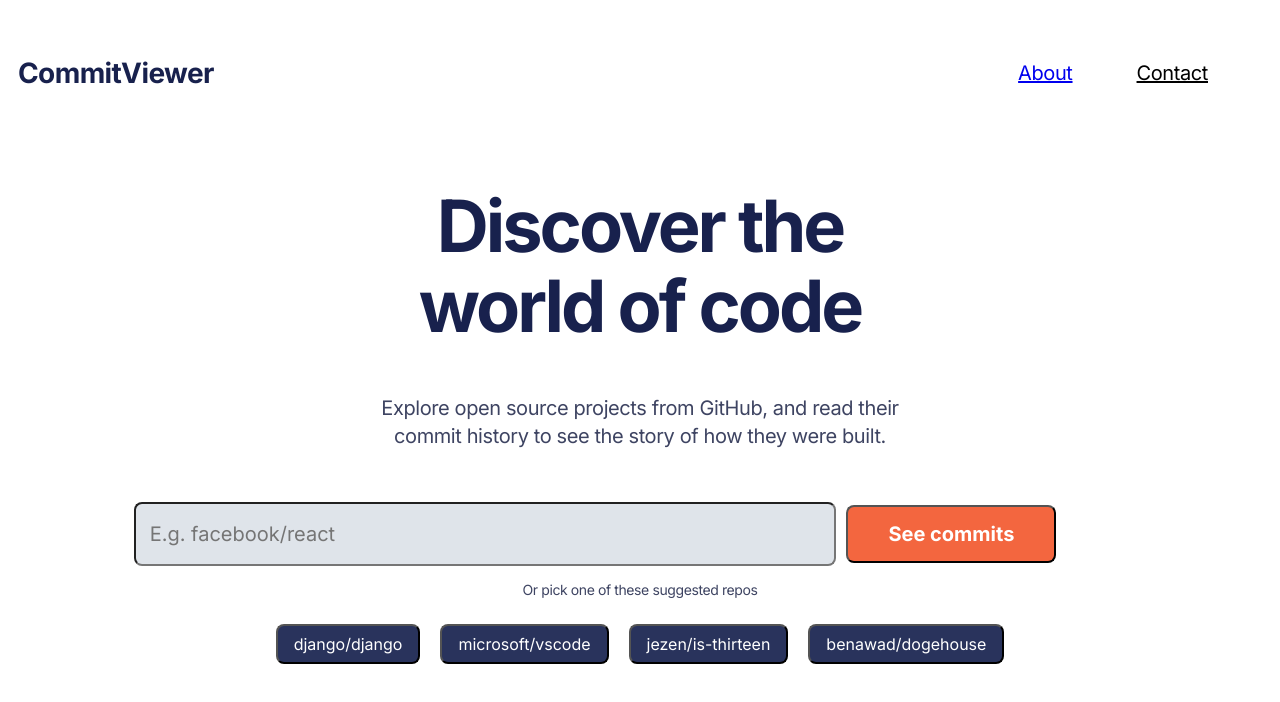
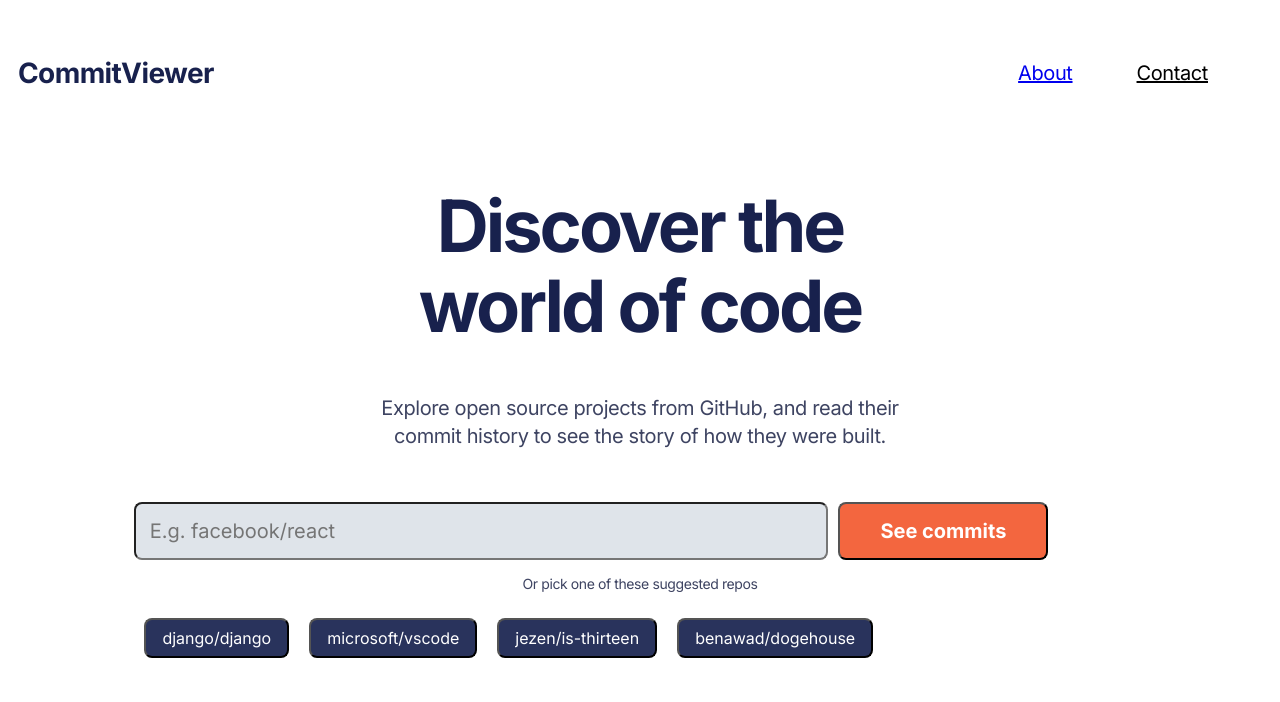
Before and after one commit to aviwembekeni/dado-react-code-audition, a React (Create React App) app: page / in a window 1280 px wide. Shown: the top 702 px of the page. Built offline with nearby package versions, Linux system fonts and the light colour scheme.

Commit message:
initial styling on the commit view page

```diff
--- a/src/components/home/Home.js
+++ b/src/components/home/Home.js
@@ -23,7 +23,7 @@ class Home extends Component {
        <div className="repo-search">
         <RepoSearchInput fetchRepoCommits={this.fetchRepoCommits}/>
         <p>Or pick one of these suggested repos</p>
-        <div className="repo-search-default-btns">
+        <div className="repo-search-default-btns center">
           <button onClick={() => this.fetchRepoCommits('django/django')}>django/django</button>
           <button onClick={() => this.fetchRepoCommits('microsoft/vscode')}>microsoft/vscode</button>
           <button onClick={() => this.fetchRepoCommits('jezen/is-thirteen')}>jezen/is-thirteen</button>
--- a/src/index.css
+++ b/src/index.css
@@ -131,13 +131,6 @@
   color: #3E4462;
 }
 
-.repo-search .repo-search-default-btns {
-  display: flex;
-  align-items: center;
-  justify-content: center;
-
-}
-
 .repo-search .repo-search-default-btns button {
   padding: 8px 16px;
   position: static;
@@ -186,3 +179,35 @@
   color: #29335C;
 
 }
+
+* {
+  box-sizing: border-box;
+}
+
+.column {
+  float: left;
+  padding: 10px;
+  height: 94px;
+}
+
+.left, .right {
+  width: 25%;
+  display: flex;
+  align-items: flex-end;
+  justify-content: flex-end;
+  overflow: hidden;
+
+}
+
+.row:after {
+  content: "";
+  display: table;
+  clear: both;
+}
+
+.middle {
+  width: 50%;
+  display: flex;
+  align-items: flex-start;
+  justify-content: flex-start;
+}
```
